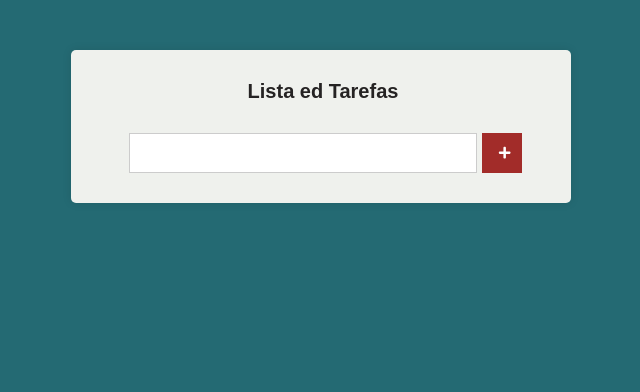
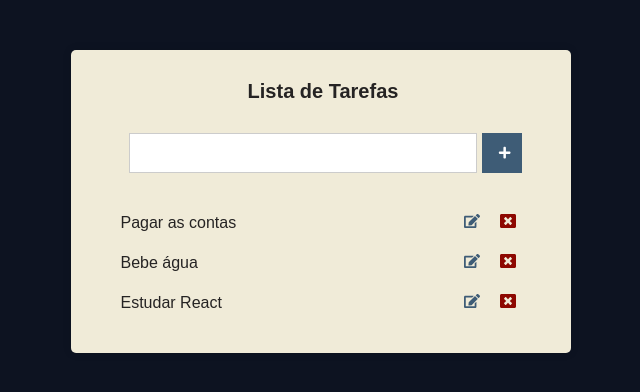
Before and after one commit to matheusBenedihtCaldeira/to_do_list, a React (Create React App) app: page / in a window 1280 px wide. Shown: the top 392 px of the page, without its empty margins (327-967 px from the left). Built offline with nearby package versions, Linux system fonts and the light colour scheme.

Commit message:
Adicionando icones de editar e excluir tarefas

```diff
--- a/src/App.css
+++ b/src/App.css
@@ -1,4 +1,4 @@
-*{
+* {
   margin: 0;
   margin-left: 5px;
   padding: 0;
@@ -6,12 +6,12 @@
   box-sizing: border-box;
 }
 
-body{
+body {
   font-family: sans-serif;
   color: #252323;
-  background-color: #246a73;
+  background-color: #0d1321;
 }
 
-button{
+button {
   cursor: pointer;
 }
--- a/src/components/Main.css
+++ b/src/components/Main.css
@@ -1,10 +1,10 @@
-.main{
-    background: #eff1ed;
+.main {
+  background: #f0ebd8;
   padding: 30px;
   margin: 50px auto;
   max-width: 500px;
   border-radius: 5px;
-    box-shadow: 0 0 10px rgba(0,0,0,0.1);
+  box-shadow: 0 0 10px rgba(0, 0, 0, 0.1);
 }
 
 .main h1 {
@@ -12,14 +12,14 @@
   text-align: center;
 }
 
-.form{
+.form {
   margin-top: 30px;
   display: flex;
   align-items: center;
   justify-content: center;
 }
 
-.form input[type="text"]{
+.form input[type='text'] {
   height: 40px;
   padding: 0 20px;
   font-size: 20px;
@@ -27,13 +27,47 @@
   min-width: 80%;
 }
 
-.form button[type="submit"]{
-    border:none;
+.form button[type='submit'] {
+  border: none;
   height: 40px;
   width: 40px;
-    background: #a22c29;
+  background: #3e5c76;
   color: #fff;
   display: flex;
   align-items: center;
   justify-content: center;
 }
+.form button[type='submit']:hover {
+  background: #1d2d44;
+}
+
+.tarefas{
+    margin-top: 30px;
+}
+
+.tarefas li{
+    display: flex;
+    align-items: center;
+    justify-content: space-between;
+    padding: 10px;
+    transition: all 600ms;
+}
+
+.tarefas li .edit{
+    margin-right: 15px;
+    color: #3e5c76;
+}
+.tarefas li .edit:hover{
+  color: #1d2d44;
+  cursor: pointer;
+}
+
+.tarefas li .delete{
+    margin-right: 15px;
+    color: #8d0801;
+}
+.tarefas li .delete:hover{
+    margin-right: 15px;
+    color: #580601;
+    cursor: pointer;
+}
--- a/src/components/Main.js
+++ b/src/components/Main.js
@@ -1,10 +1,13 @@
 import React, { Component } from 'react';
 //Form
 import { FaPlus } from 'react-icons/fa';
+//Tarefas
+import { FaEdit, FaWindowClose} from 'react-icons/fa';
 import './Main.css';
 export default class Main extends Component {
   state = {
     novaTask: '',
+    tarefas: ['Pagar as contas', 'Bebe água', 'Estudar React'],
   };
 
   handleChange = (e) => {
@@ -13,17 +16,28 @@ export default class Main extends Component {
     });
   };
   render() {
-    const { novaTarefa } = this.state;
+    const { novaTarefa, tarefas } = this.state;
     return (
       <div className="main">
-        <h1>Lista ed Tarefas</h1>
+        <h1>Lista de Tarefas</h1>
 
         <form className="form" action="#">
-          <input onChange={this.handleChange} type="text" />
+          <input onChange={this.handleChange} type="text" value={novaTarefa} />
           <button type="submit">
             <FaPlus />
           </button>
         </form>
+        <ul className="tarefas">
+          {tarefas.map((tarefa) => (
+            <li key={tarefa}>
+                {tarefa}
+                <div>
+                    <FaEdit className='edit' />
+                    <FaWindowClose className='delete' />
+                </div>
+            </li>
+          ))}
+        </ul>
       </div>
     );
   }
```
Lines whose indentation alone changed are shown as unchanged.
